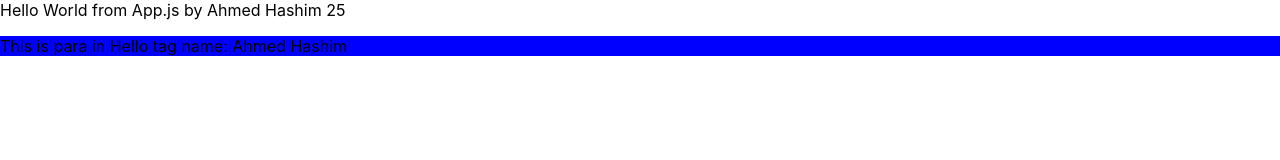
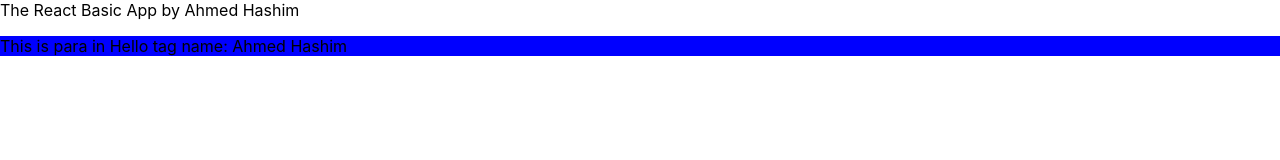
Before and after one commit to ahmedhashim1/reactapp02, a React (Create React App) app: page / in a window 1280 px wide. Shown: the top 160 px of the page. Built offline with nearby package versions, Linux system fonts and the light colour scheme.

Commit message:
change 2

```diff
--- a/src/App.js
+++ b/src/App.js
@@ -4,7 +4,7 @@ import './App.css';
 import Hello from './Hello'
 
 function App({name, age}) {
-    return <div > Hello World from App.js by {name} {age}
+    return <div > The React Basic App by {name}
       <br/>
       <Hello firstName={name}></Hello>
     </div>
```
